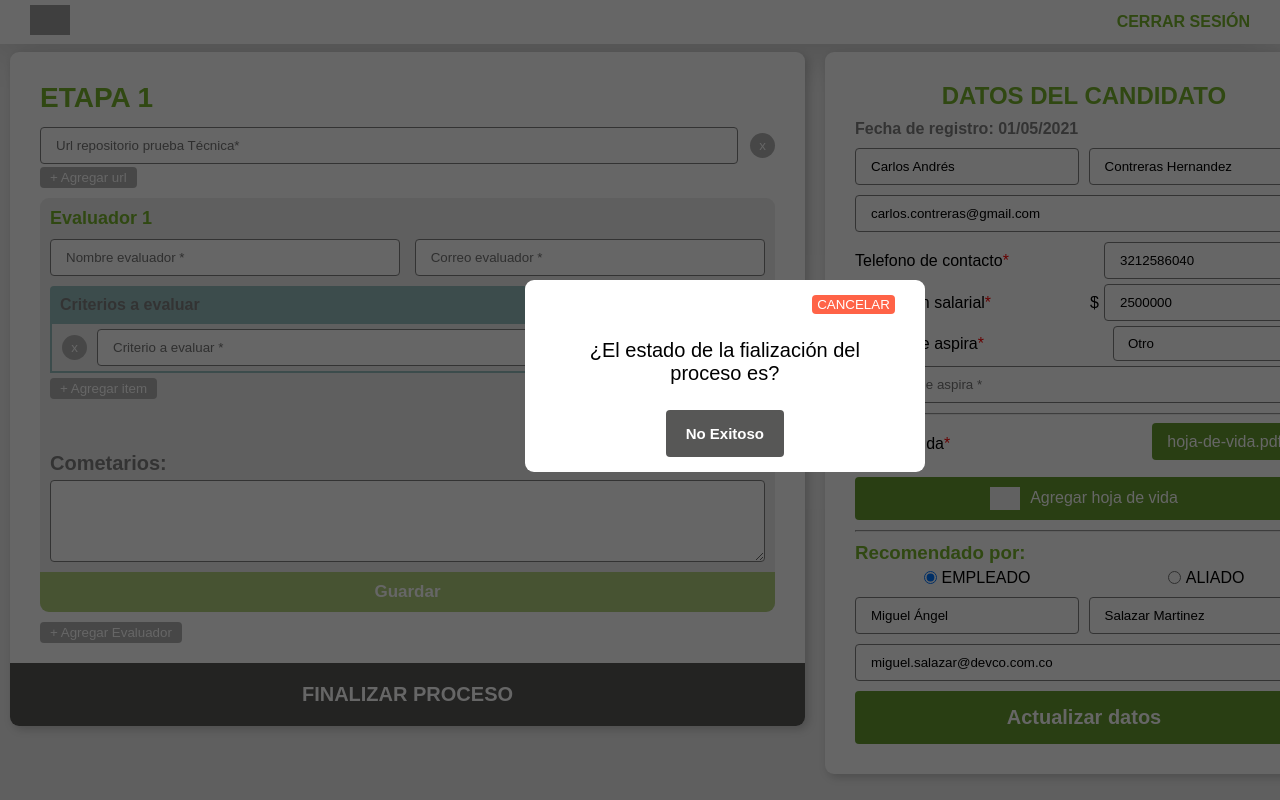
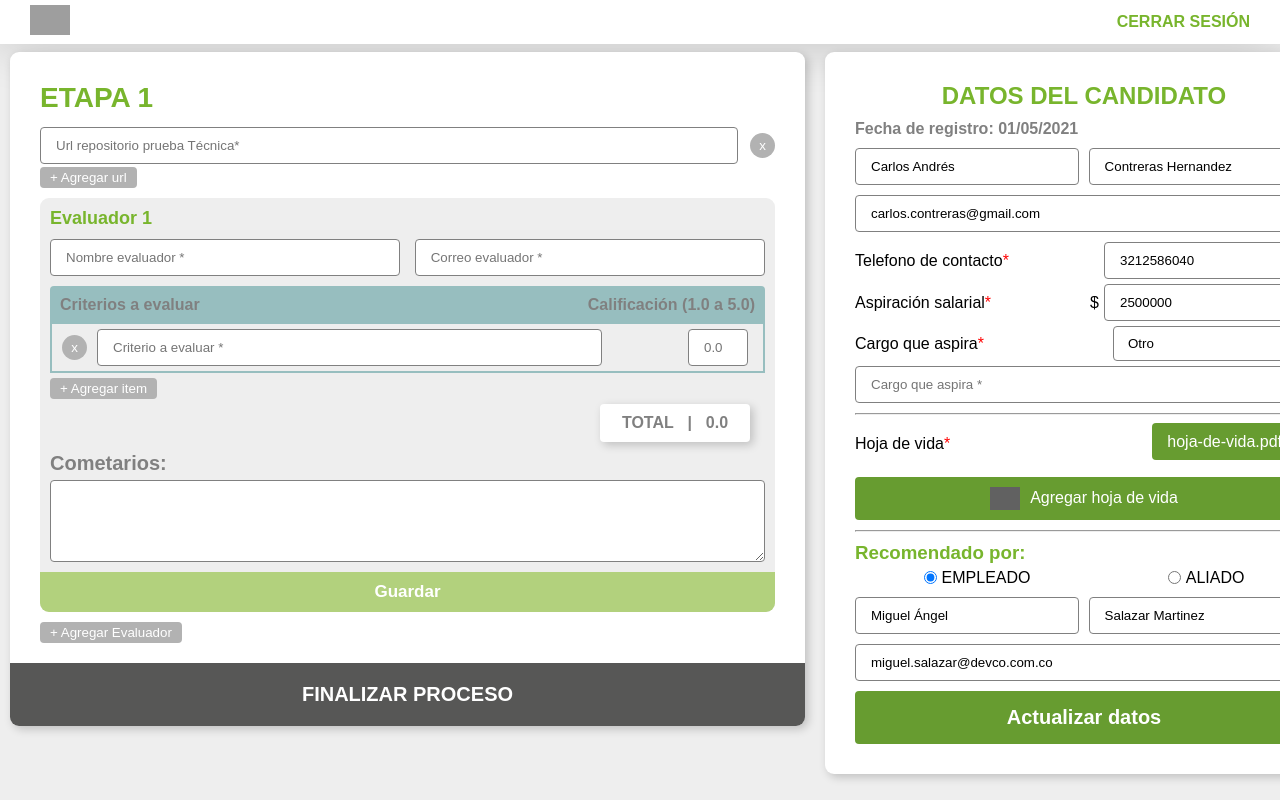
Before and after one commit to ZoltanMG/datos-etapa-candidato-mockup, an Angular app: page / in a window 1280 px wide. Shown: the top 800 px of the page. Built offline with nearby package versions, Linux system fonts and the light colour scheme; grey boxes are pictures that could not be loaded.

Commit message:
se cambio de estado finalizarProceso

```diff
--- a/src/app/components/etapas/etapas.component.ts
+++ b/src/app/components/etapas/etapas.component.ts
@@ -10,10 +10,10 @@ export class EtapasComponent implements OnInit {
   constructor() { }
   evaluadorEtapaUno = false;
   evaluadorEtapaDos = false;
+  finalizarProceso = false;
   etapaDos = false;
   urlContador = 1;
   urlPrueba = [1] ;
-  finalizarProceso = true;
 
   ngOnInit(): void {
   }
```
